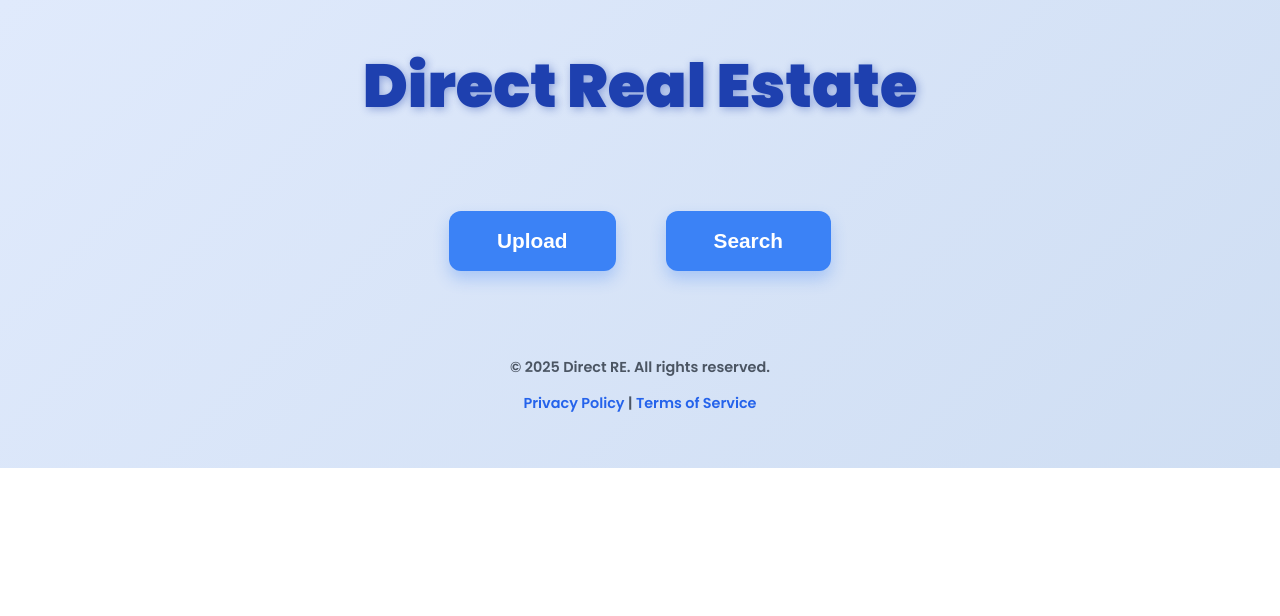
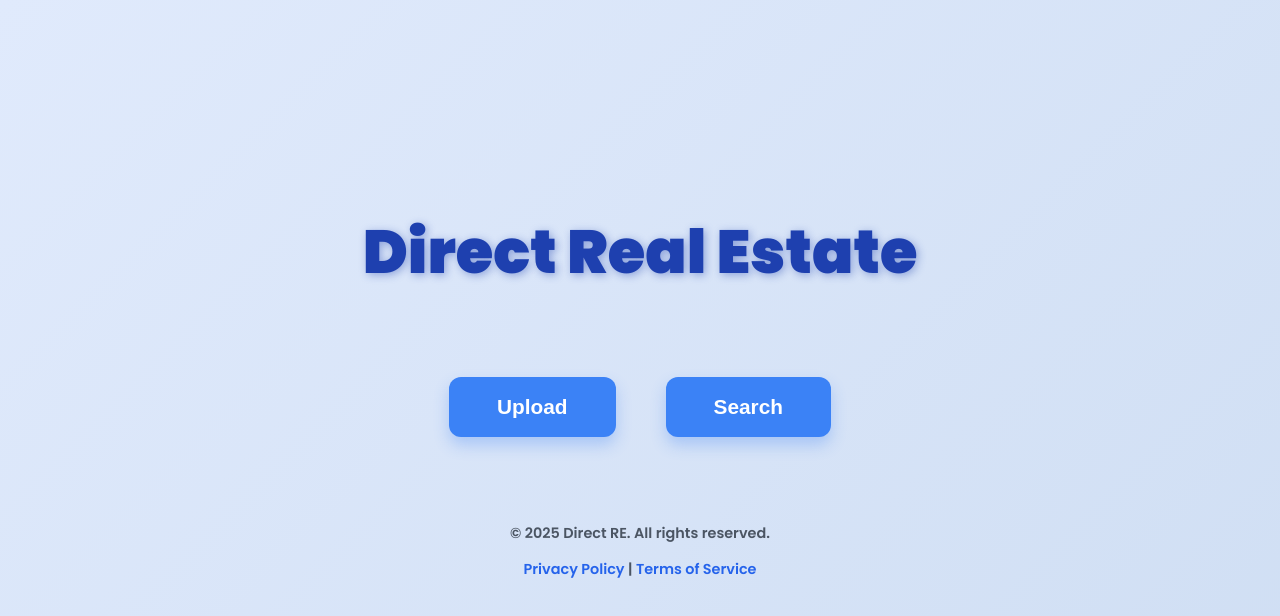
Before and after one commit to denisberenov/real_estate, a React (Create React App) app in the folder front/: page / in a window 1280 px wide. Shown: the top 616 px of the page. Built offline with nearby package versions, Linux system fonts and the light colour scheme.

Commit message:
fix objects view

```diff
--- a/front/src/App.css
+++ b/front/src/App.css
@@ -24,7 +24,7 @@ body {
   justify-content: center;     /* ⬅️  по центру до появления результатов */
   padding: 40px 20px;
   box-sizing: border-box;
-
+  min-height: 100vh;
   background: linear-gradient(135deg, #e0eafc, #cfdef3);
   animation: fadeIn 1.2s ease forwards;
 }
--- a/front/src/App.jsx
+++ b/front/src/App.jsx
@@ -33,7 +33,7 @@ export default function App() {
 
   return (
     <div className="app-container">
-      {!data && <header className="header">Direct Real Estate</header>}
+      <header className="header">Direct Real Estate</header>
 
       {!data && (
         <div className="button-container">
```
